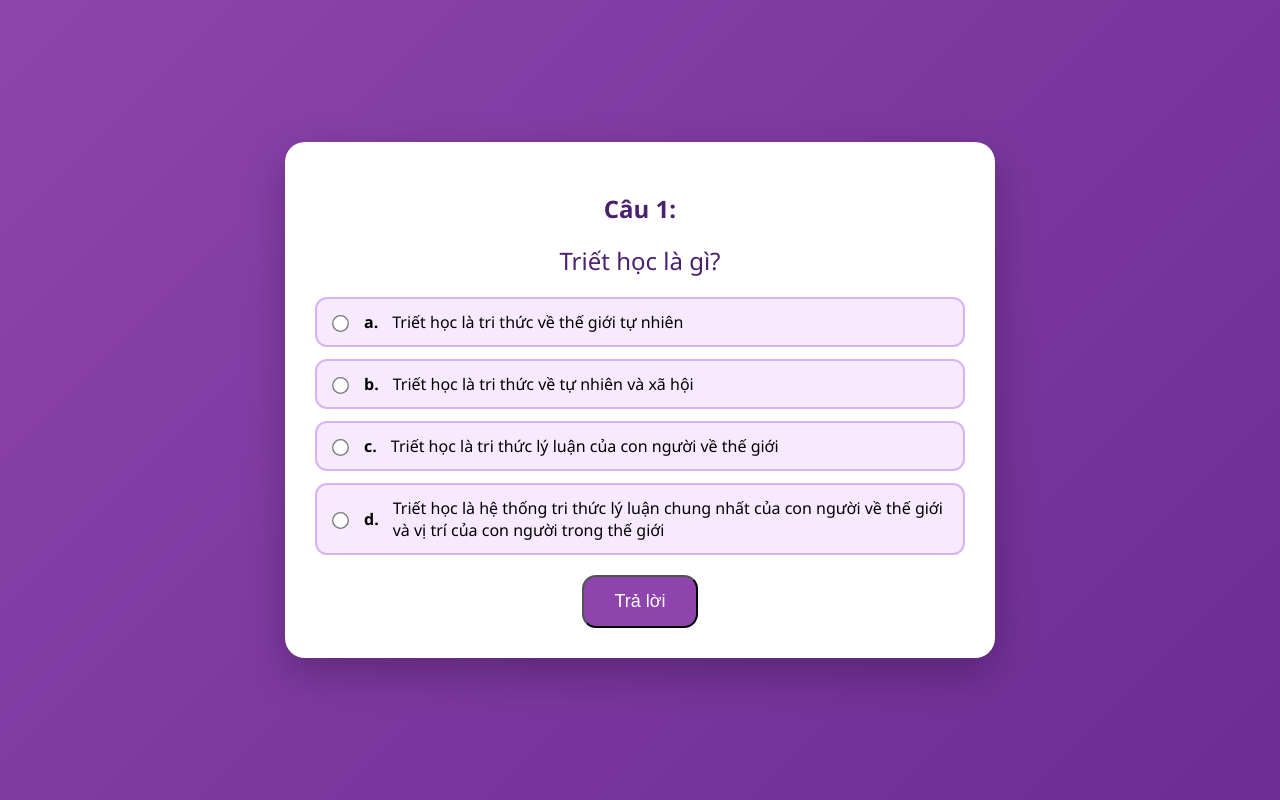
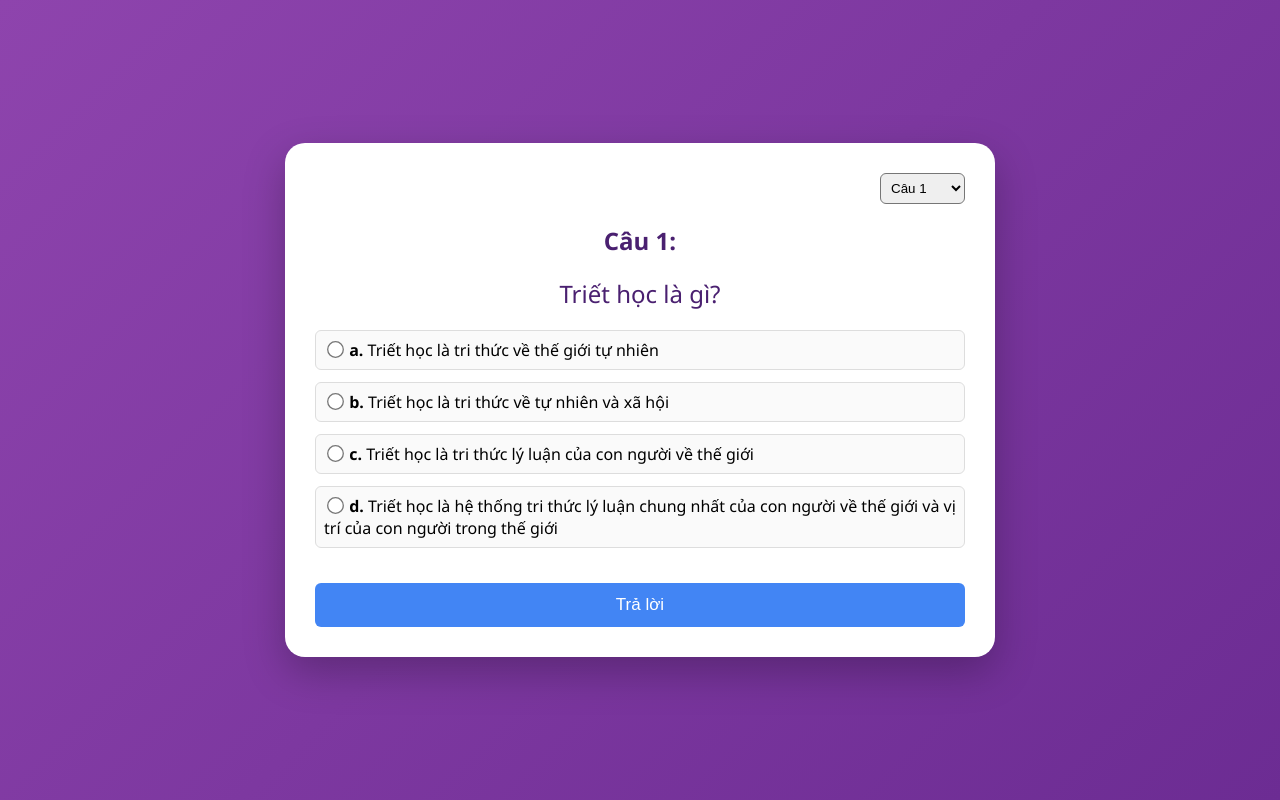
Before and after one commit to Manhcuong05/OnTapTriet, a Flask app: page /quiz/1 in a window 1280 px wide. Run offline with Flask 3, Linux system fonts and the light colour scheme.

Commit message:
dropdown

```diff
--- a/app.py
+++ b/app.py
@@ -49,8 +49,16 @@ def quiz(q_id):
             next_id=q_id + 1
         )
 
+    # Danh sách câu hỏi cho dropdown
+    question_list = list(range(1, len(questions) + 1))
+
     # GET → hiện câu hỏi
-    return render_template("quiz.html", question=question, q_id=q_id)
+    return render_template(
+        "quiz.html",
+        question=question,
+        q_id=q_id,
+        question_list=question_list
+    )
 
 
 @app.route("/finish")
--- a/static/styles.css
+++ b/static/styles.css
@@ -79,3 +79,61 @@ input[type="radio"] {
     font-size: 28px;
     text-align: center;
 }
+/* Dropdown container */
+.top-bar {
+    display: flex;
+    justify-content: flex-end;
+    margin-bottom: 20px;
+}
+
+.dropdown-box {
+    background: #f7f7f7;
+    padding: 10px 15px;
+    border-radius: 10px;
+    border: 1px solid #ddd;
+}
+
+.dropdown {
+    padding: 6px 10px;
+    border-radius: 6px;
+    font-size: 15px;
+    outline: none;
+    border: 1px solid #ccc;
+    background: #fff;
+}
+
+/* Question styles */
+.question-title {
+    text-align: left;
+    margin-bottom: 10px;
+}
+
+.question-text {
+    font-size: 18px;
+    margin-bottom: 20px;
+}
+
+.option {
+    display: block;
+    padding: 8px;
+    background: #fafafa;
+    margin-bottom: 8px;
+    border-radius: 6px;
+    border: 1px solid #ddd;
+}
+
+.button {
+    width: 100%;
+    padding: 12px;
+    background: #4285f4;
+    color: white;
+    border: none;
+    border-radius: 6px;
+    font-size: 17px;
+    cursor: pointer;
+    margin-top: 15px;
+}
+
+.button:hover {
+    opacity: 0.9;
+}
--- a/templates/quiz.html
+++ b/templates/quiz.html
@@ -7,6 +7,18 @@
 <body>
 
 <div class="container">
+
+    <!-- 🔽 Dropdown chọn câu hỏi -->
+    <div style="text-align:right; margin-bottom:15px;">
+        <select id="jumpTo" onchange="goToQuestion()" style="padding:6px; border-radius:6px;">
+            {% for num in question_list %}
+                <option value="{{ num }}" {% if num == q_id %}selected{% endif %}>
+                    Câu {{ num }}
+                </option>
+            {% endfor %}
+        </select>
+    </div>
+
     <h2>Câu {{ question.id }}:</h2>
     <h2 style="font-weight: normal;">{{ question.question }}</h2>
 
@@ -26,5 +38,12 @@
     </form>
 </div>
 
+<script>
+function goToQuestion() {
+    const id = document.getElementById("jumpTo").value;
+    window.location.href = "/quiz/" + id;
+}
+</script>
+
 </body>
 </html>
```
